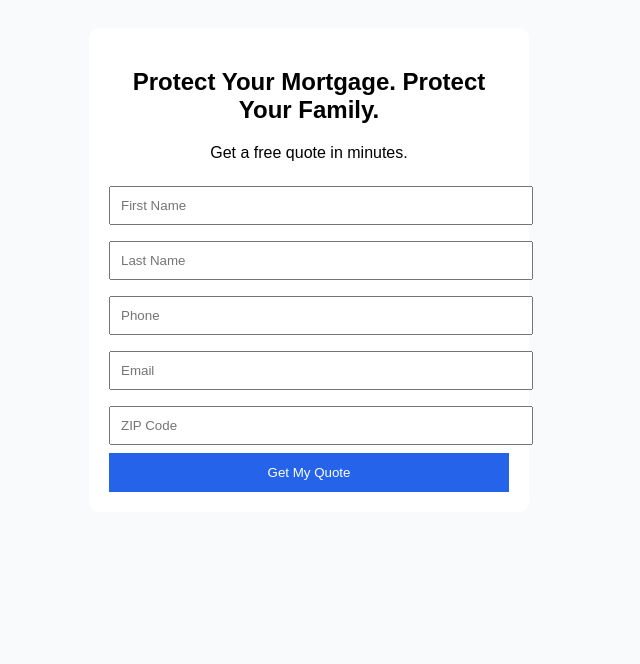
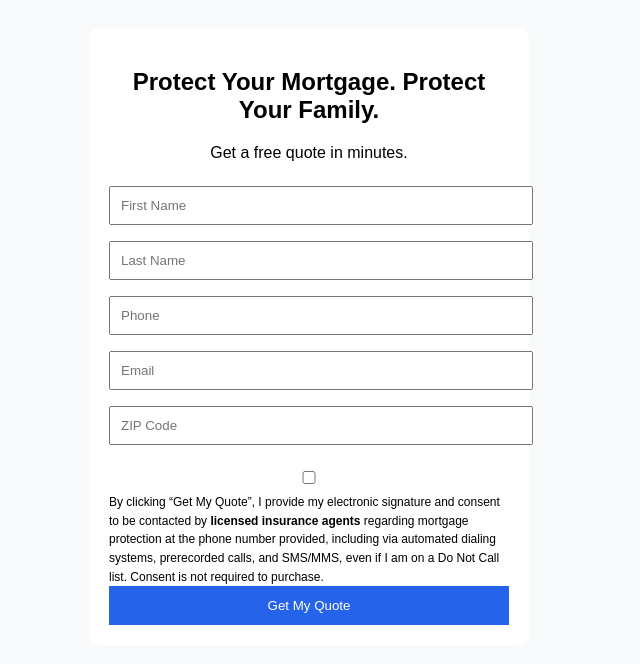
Before and after one commit to colton-risegen/mortgage-landing, a website: page index.html in a window 1280 px wide. Shown: the whole page, without its empty margins (331-971 px from the left). Drawn offline with Linux system fonts and the light colour scheme.

Commit message:
Update index.html

```diff
--- a/index.html
+++ b/index.html
@@ -26,7 +26,17 @@
     <input name="zip" placeholder="ZIP Code" required>
     <input type="hidden" name="trusted_form" id="trusted_form">
     <input type="hidden" name="leadid_token" id="leadid_token">
+    <input type="hidden" name="tcpa_text" id="tcpa_text">
 
+    <div style="text-align:left; margin-top:10px;">
+  <label style="font-size:12px; line-height:1.4;">
+    <input type="checkbox" id="tcpa_consent" required style="margin-right:6px;">
+    By clicking “Get My Quote”, I provide my electronic signature and consent to be contacted by
+    <strong>licensed insurance agents</strong> regarding mortgage protection at the phone number
+    provided, including via automated dialing systems, prerecorded calls, and SMS/MMS, even if I am on a Do Not Call list.
+    Consent is not required to purchase.
+  </label>
+</div>
     <button type="submit">Get My Quote</button>
   </form>
 </div>
@@ -50,7 +60,10 @@ document.addEventListener('DOMContentLoaded', function () {
   email: form.email.value,
   zip: form.zip.value,
   trusted_form: document.getElementById('trusted_form').value,
-  jornaya_id: document.getElementById('leadid_token').value
+  jornaya_id: document.getElementById('leadid_token').value,
+  tcpa_text: document.getElementById('tcpa_consent').checked
+    ? "User agreed to TCPA consent on form submission"
+    : "NOT CONSENTED"
 };
 
     console.log("SENDING:", data);
```
